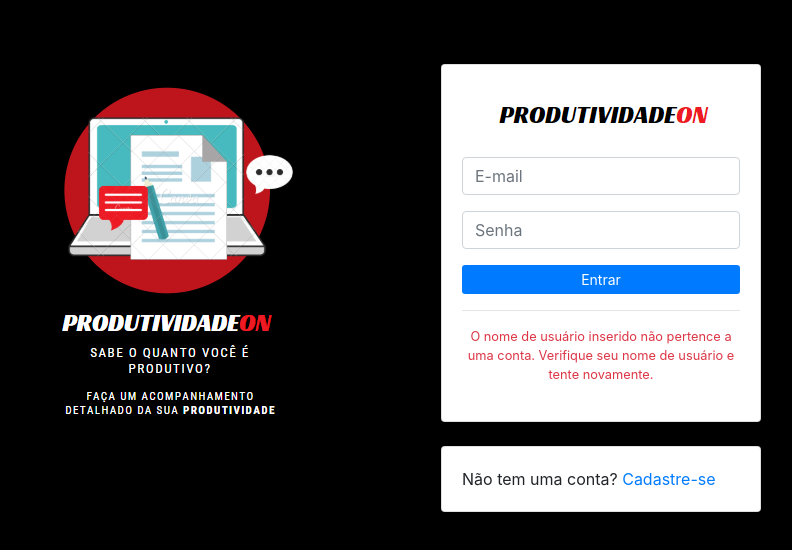
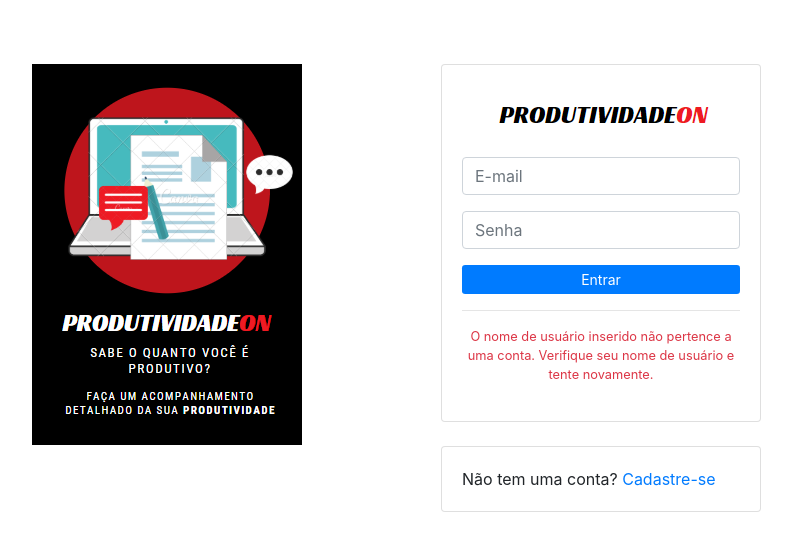
Before and after one commit to FlavioCamello/hackathonavaliacaodedesempenho, an Angular app in the folder AppAvaliacaoDesempenho/: page / in a window 1280 px wide. Shown: the top 550 px of the page, without its empty margins (214-1006 px from the left). Built offline with nearby package versions, Linux system fonts and the light colour scheme.

Commit message:
background tava td preto

```diff
--- a/AppAvaliacaoDesempenho/src/app/app.component.css
+++ b/AppAvaliacaoDesempenho/src/app/app.component.css
@@ -7,7 +7,7 @@ div {
 }
 
 .bg-padrao{
-    background: rgb(0, 0, 0)
+    background: rgb(255, 255, 255)
 }
 
 /* paleta de cores:
```
